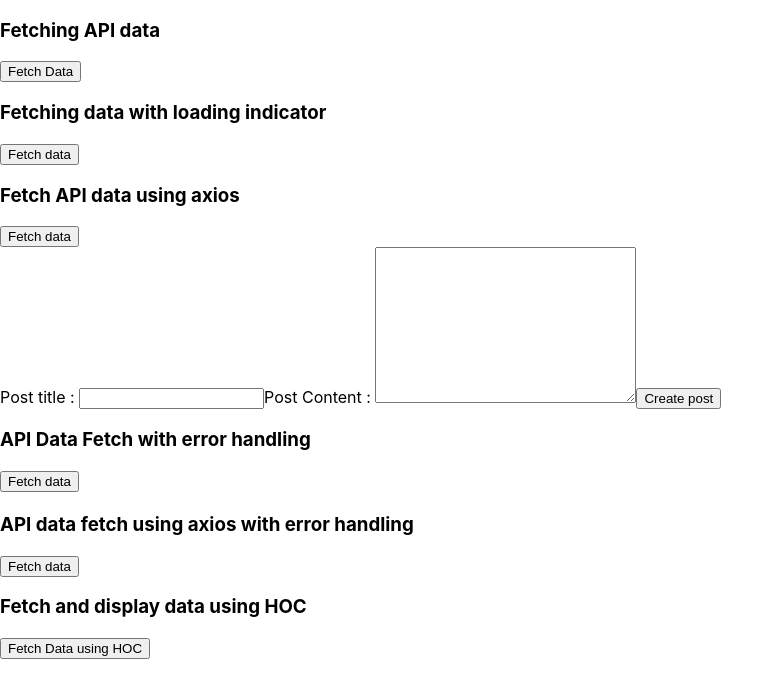
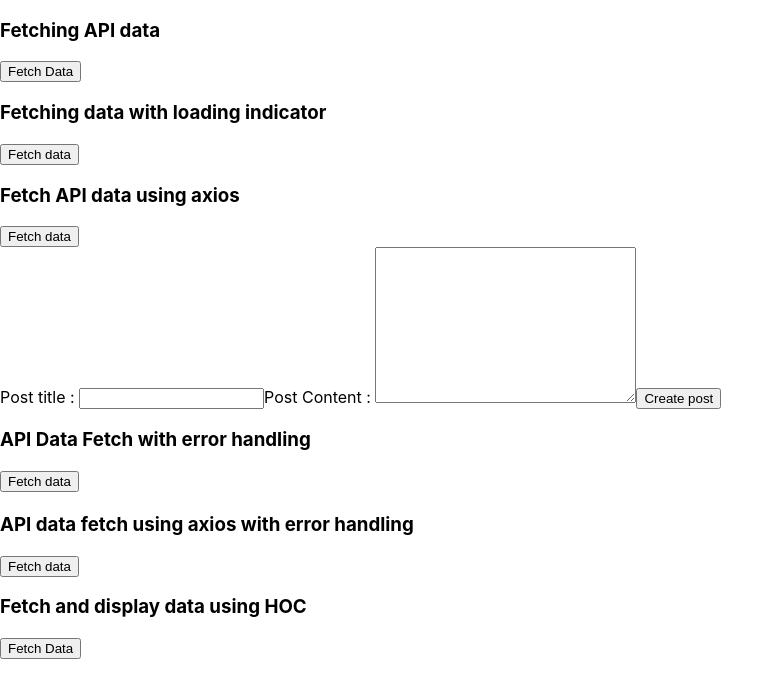
Before and after one commit to sanskar-successive/react_training, a React (Create React App) app: page /assignment-5 in a window 1280 px wide. Shown: the top 698 px of the page, without its empty margins (0-784 px from the left). Built offline with nearby package versions, Linux system fonts and the light colour scheme.

Commit message:
assignment 5 working

```diff
--- a/src/AssignmentRoutes/AssignmentRoutes.jsx
+++ b/src/AssignmentRoutes/AssignmentRoutes.jsx
@@ -22,6 +22,10 @@ import AboutQuesNine from "../Assignments/Assignment-4/Ques9/Pages/AboutQuesNine
 import DashboardQuesNine from "../Assignments/Assignment-4/Ques9/Pages/DashboardQuesNine";
 import ProfileQuesNine from "../Assignments/Assignment-4/Ques9/Pages/ProfileQuesNine";
 import ImportAssignmentFive from "../AssignmentImports/ImportAssignmentFive";
+import HomeQuesFourTeen from "../Assignments/Assignment-5/Ques14/Pages/HomeQuesFourTeen";
+import AboutQuesFourTeen from "../Assignments/Assignment-5/Ques14/Pages/AboutQuesFourTeen";
+import DashboardQuesFourTeen from "../Assignments/Assignment-5/Ques14/Pages/DashboardQuesFourTeen";
+import LoginQuesFourTeen from "../Assignments/Assignment-5/Ques14/Pages/LoginQuesFourTeen";
 
 const AssignmentRoutes = () => {
   return (
@@ -72,12 +76,36 @@ const AssignmentRoutes = () => {
 
             <Route path="/assignment-4" element={<ImportAssignmentFour />} />
             <Route path="/assignment-4/Ques-9" element={<HomeQuesNine />} />
-            <Route path="/assignment-4/Ques-9/about" element={<AboutQuesNine />} />
-            <Route path="/assignment-4/Ques-9/dashboard" element={<DashboardQuesNine />} />
-            <Route path="/assignment-4/Ques-9/profile" element={<ProfileQuesNine />} />
+            <Route
+              path="/assignment-4/Ques-9/about"
+              element={<AboutQuesNine />}
+            />
+            <Route
+              path="/assignment-4/Ques-9/dashboard"
+              element={<DashboardQuesNine />}
+            />
+            <Route
+              path="/assignment-4/Ques-9/profile"
+              element={<ProfileQuesNine />}
+            />
 
-
-            <Route path="/assignment-5" element={<ImportAssignmentFive/>}/>
+            <Route path="/assignment-5" element={<ImportAssignmentFive />} />
+            <Route
+              path="/assignment-5/Ques-14/"
+              element={<HomeQuesFourTeen />}
+            />
+            <Route
+              path="/assignment-5/Ques-14/about"
+              element={<AboutQuesFourTeen />}
+            />
+            <Route
+              path="/assignment-5/Ques-14/dashboard"
+              element={<DashboardQuesFourTeen />}
+            />
+            <Route
+              path="/assignment-5/Ques-14/login"
+              element={<LoginQuesFourTeen />}
+            />
           </Routes>
         </BrowserRouter>
       </AuthProvider>
--- /dev/null
+++ b/src/Assignments/Assignment-5/Ques14/Pages/AboutQuesFourTeen.jsx
@@ -0,0 +1,11 @@
+import { Link } from "react-router-dom";
+
+const AboutQuesFourTeen = ()=>{
+    return (
+        <>
+            <h4>About page</h4>
+            <Link to='/'>Go to Home</Link>
+        </>
+    )
+}
+export default AboutQuesFourTeen;
--- /dev/null
+++ b/src/Assignments/Assignment-5/Ques14/Pages/DashboardQuesFourTeen.jsx
@@ -0,0 +1,11 @@
+import { Link } from "react-router-dom";
+
+const DashboardQuesFourTeen = () => {
+  return (
+    <>
+      <h4>Dashboard page</h4>
+      <Link to='/' >Go to home</Link>
+    </>
+  );
+};
+export default DashboardQuesFourTeen;
--- a/src/Assignments/Assignment-5/Ques14/Pages/Home.jsx
+++ /dev/null
@@ -1,10 +0,0 @@
-import HOC from "../Hoc"
-
-const Home = () => {
-    return(
-        <>
-            <h4>Home page</h4>
-        </>
-    )
-}
-export default Home;
--- /dev/null
+++ b/src/Assignments/Assignment-5/Ques14/Pages/HomeQuesFourTeen.jsx
@@ -0,0 +1,14 @@
+import { Link } from "react-router-dom";
+import withAuth from "../withAuth";
+
+const HomeQuesFourTeen = ({isAuth}) => {
+    return(
+        <>
+            <h4>Home page</h4>
+            <Link to='/assignment-5/Ques-14/login' >Login</Link>
+            <Link to={isAuth ? '/assignment-5/Ques-14/about' : '/assignment-5/Ques-14/login'} >About</Link>
+            <Link to={isAuth ? '/assignment-5/Ques-14/dashboard' : '/assignment-5/Ques-14/login'} >Dashboard</Link>
+        </>
+    )
+}
+export default withAuth(HomeQuesFourTeen);
--- /dev/null
+++ b/src/Assignments/Assignment-5/Ques14/Pages/LoginQuesFourTeen.jsx
@@ -0,0 +1,11 @@
+import { Link } from "react-router-dom"
+
+const LoginQuesFourTeen = ()=>{
+    return(
+        <>
+            <h3>Login page</h3>
+            <Link to='/'>Go to home</Link>
+        </>
+    )
+}
+export default LoginQuesFourTeen;
--- a/src/Assignments/Assignment-5/Ques14/Hoc.jsx
+++ b/src/Assignments/Assignment-5/Ques14/withAuth.jsx
@@ -4,11 +4,11 @@ const withAuth = (OriginalComponent)=>{
     const EnhancedComponent = ()=>{
         const [isAuth, setIsAuth] = useState(false);
 
+
         return(
-            <OriginalComponent  />
+            <OriginalComponent isAuth = {isAuth} />
         )
     }
-
     return EnhancedComponent;
 }
 export default withAuth;
--- a/src/Assignments/Assignment-5/Ques16/FetchAndDisplayData.jsx
+++ b/src/Assignments/Assignment-5/Ques16/FetchAndDisplayData.jsx
@@ -1,14 +1,16 @@
 import withDataFetching from "./withDataFetching";
 
+
 const FetchAndDisplayData = ({ data, handleDataFetch }) => {
-    console.log(data);
+  console.log(data);
+  // console.log(handleDataFetch);
   return (
     <>
       <h3>Fetch and display data using HOC</h3>
-      <button>Fetch Data using HOC</button>
-      {/* {data.map((item) => {
+      <button onClick={handleDataFetch}>Fetch Data</button>
+      {data.map((item) => {
         return (<li>{item.title}</li>);
-      })} */}
+      })}
     </>
   );
 };
--- a/src/Assignments/Assignment-5/Ques16/withDataFetching.jsx
+++ b/src/Assignments/Assignment-5/Ques16/withDataFetching.jsx
@@ -3,16 +3,16 @@ import axios from 'axios'
 
 const withDataFetching = (OriginalComponent) => {
     const EnhancedComponent = ()=>{
-        const [data, setData] = useState([]);
+        const [apiData, setApiData] = useState([]);
         const apiURL = "https://jsonplaceholder.typicode.com/posts";
 
-        const handleDataFetch = ()=>{
-            const response = axios.get(apiURL);
-            setData(response.data);
+        const handleDataFetch = async ()=>{
+            const response = await axios.get(apiURL);
+            setApiData(response.data);
         }
 
         return (
-            <OriginalComponent data={data} handleDataFetch = {handleDataFetch}/>
+            <OriginalComponent data={apiData} handleDataFetch={handleDataFetch}/>
         )
     }
     return EnhancedComponent;
```
Also changed, not shown: src/Assignments/Assignment-5/Ques14/Pages/About.jsx (deleted, +0 -8 lines), src/Assignments/Assignment-5/Ques14/Pages/Dashboard.jsx (deleted, +0 -8 lines).
